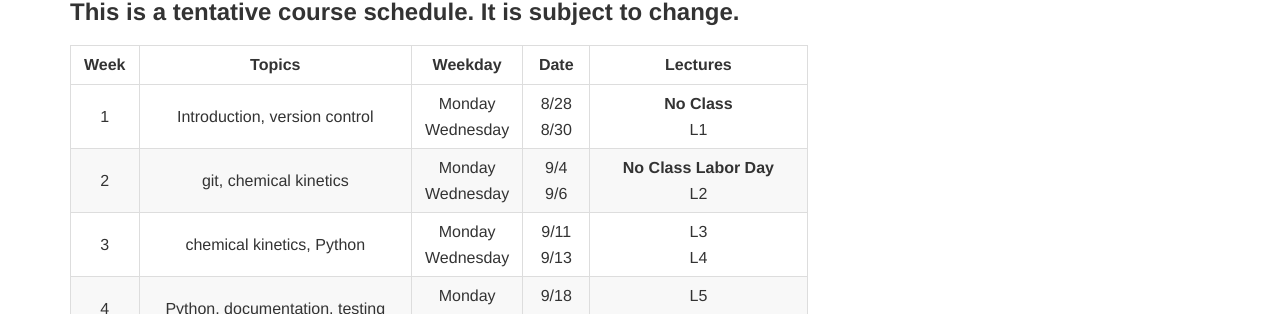
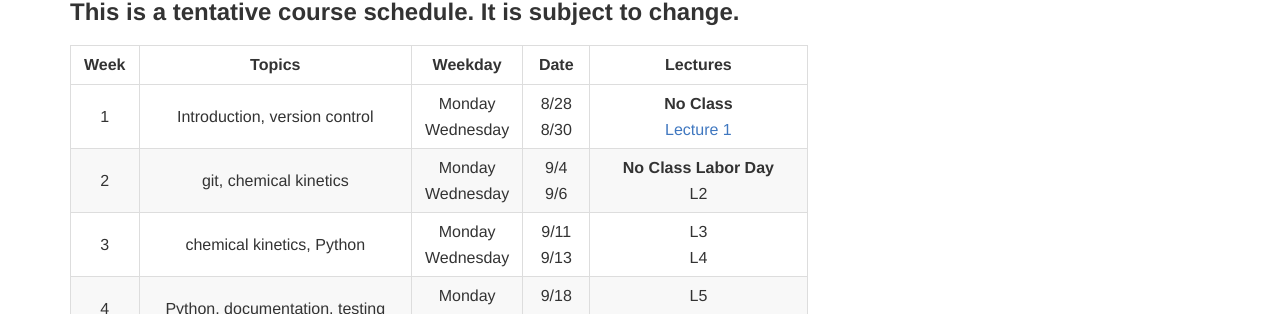
Before and after one commit to xuwd11/cs207_Weidong_Xu, a Jekyll site: the page built from schedule.md, in a window 1280 px wide. Shown: the part 151-465 px from the top of the page. Built offline with Jekyll 4.4.1, drawn with Linux system fonts in a browser that asks for light colours; nearby versions of some CDN libraries.

Commit message:
Added link to first lecture

```diff
--- a/schedule.md
+++ b/schedule.md
@@ -7,7 +7,7 @@ layout: default
 
 | Week  | Topics                                                        | Weekday               | Date             | Lectures                                                   |
 | :---: | :---:                                                         | :---:                 | :---:            | :---:                                                      |
-| 1     | Introduction, version control                                 | Monday <br> Wednesday | 8/28 <br> 8/30   | **No Class** <br> L1                                       |
+| 1     | Introduction, version control                                 | Monday <br> Wednesday | 8/28 <br> 8/30   | **No Class** <br> [Lecture 1]()                                       |
 | 2     | git, chemical kinetics                                        | Monday <br> Wednesday | 9/4 <br> 9/6     | **No Class  Labor Day** <br> L2                            |
 | 3     | chemical kinetics, Python                                     | Monday <br> Wednesday | 9/11 <br> 9/13   | L3 <br> L4                                                 |
 | 4     | Python, documentation, testing                                | Monday <br> Wednesday | 9/18 <br> 9/20   | L5 <br> L6                                                 |
```
